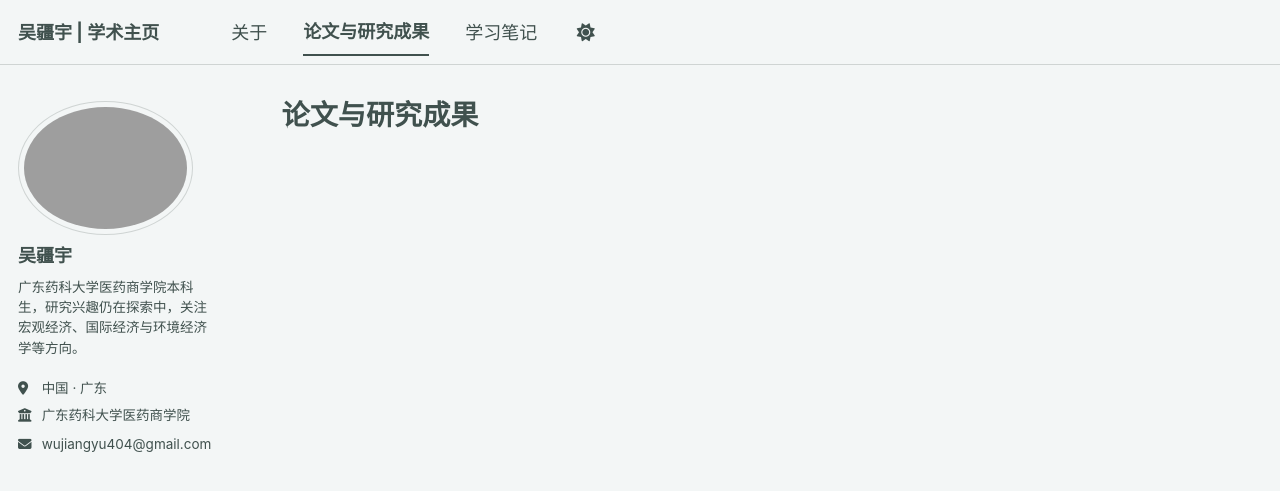
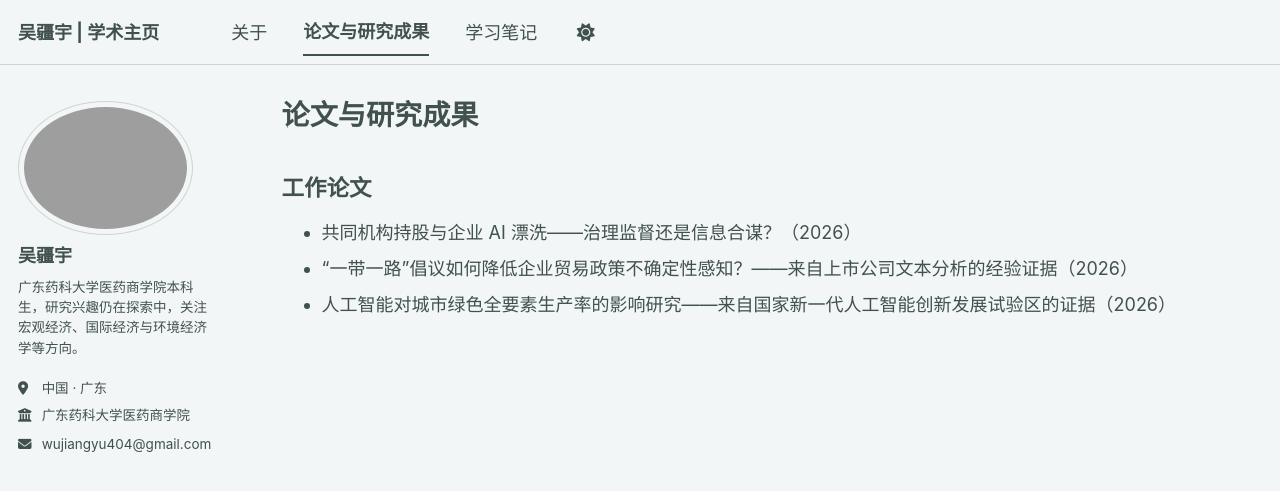
Before and after one commit to proooooz/proooooz.github.io, a Jekyll site: the page built from _pages/publications.html, in a window 1280 px wide. Shown: the top 491 px of the page. Built offline with Jekyll 4.4.1, drawn with Linux system fonts in a browser that asks for light colours; a style sheet for code colours, icons or effects is not loaded.

Commit message:
Add working paper titles

```diff
--- a/_pages/publications.html
+++ b/_pages/publications.html
@@ -10,6 +10,14 @@ author_profile: true
 {% endif %}
 
 {% include base_path %}
+
+<h2>工作论文</h2>
+
+<ul>
+  <li>共同机构持股与企业 AI 漂洗——治理监督还是信息合谋？（2026）</li>
+  <li>“一带一路”倡议如何降低企业贸易政策不确定性感知？——来自上市公司文本分析的经验证据（2026）</li>
+  <li>人工智能对城市绿色全要素生产率的影响研究——来自国家新一代人工智能创新发展试验区的证据（2026）</li>
+</ul>
 
 {% if site.publications.size == 0 %}
 {% else %}
```
